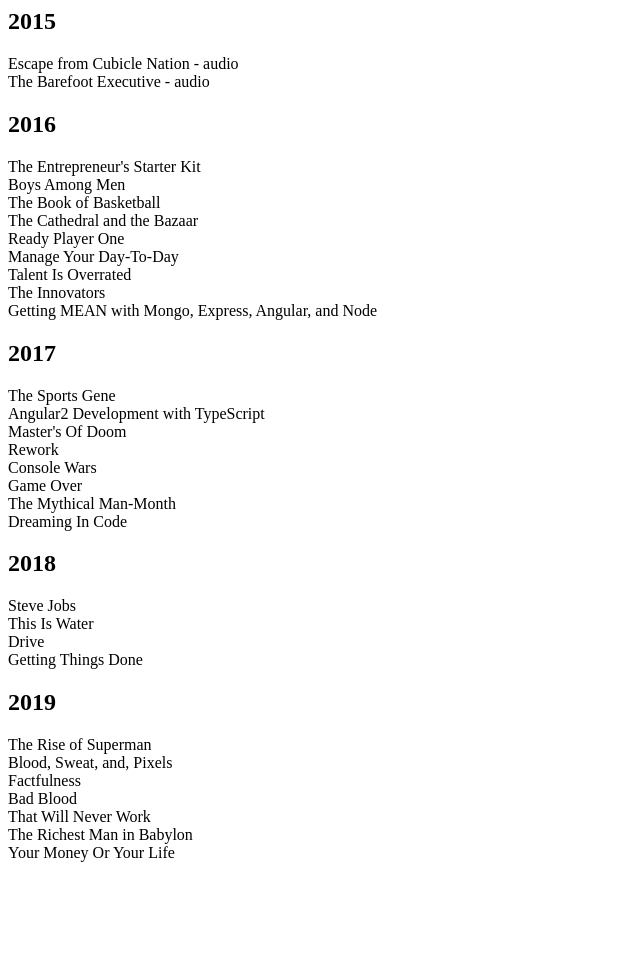
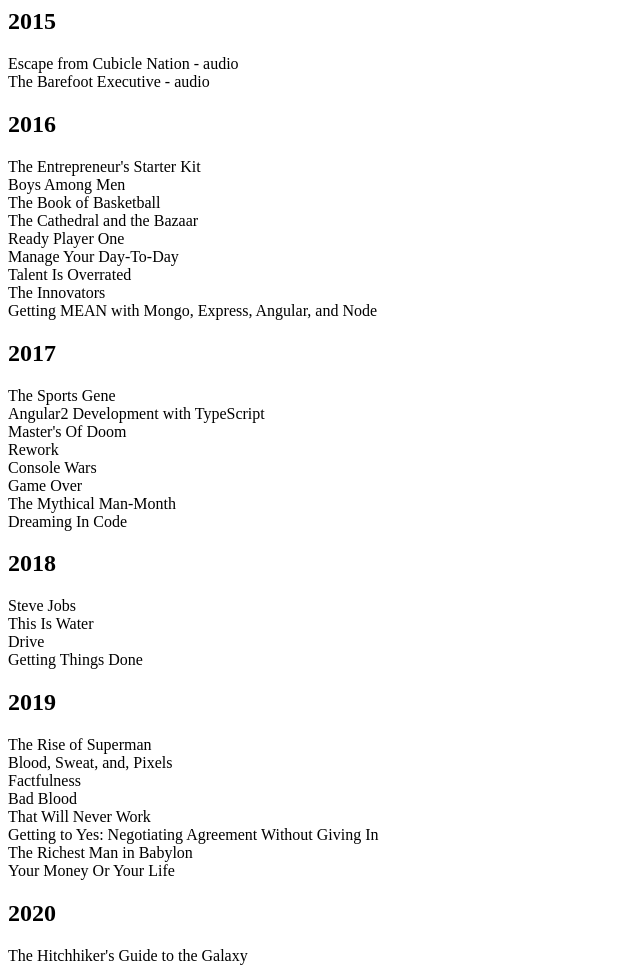
Before and after one commit to jwbwvf/jwbwvf.github.io, a plain HTML site: page index.html in a window 1280 px wide. Shown: the whole page, without its empty margins (0-640 px from the left). Before the commit the page ends 870 px from the top, so only its background shows below. Drawn offline with Linux system fonts and the light colour scheme.

Commit message:
Update index.html

```diff
--- a/index.html
+++ b/index.html
@@ -39,7 +39,10 @@
     <span>Factfulness</span><br>
     <span>Bad Blood</span><br>
     <span>That Will Never Work</span><br>
+    <span>Getting to Yes: Negotiating Agreement Without Giving In</span><br>
     <span>The Richest Man in Babylon</span><br>
     <span>Your Money Or Your Life</span><br>
+    <h2>2020</h2>
+    <span>The Hitchhiker's Guide to the Galaxy</span><br>
   </body>
 </html>
```
